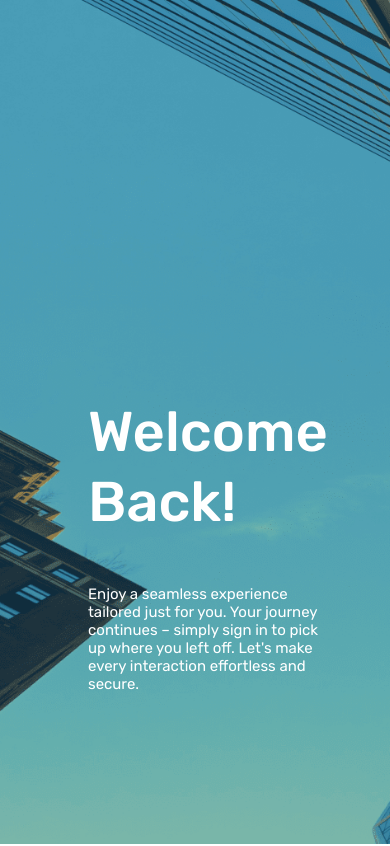
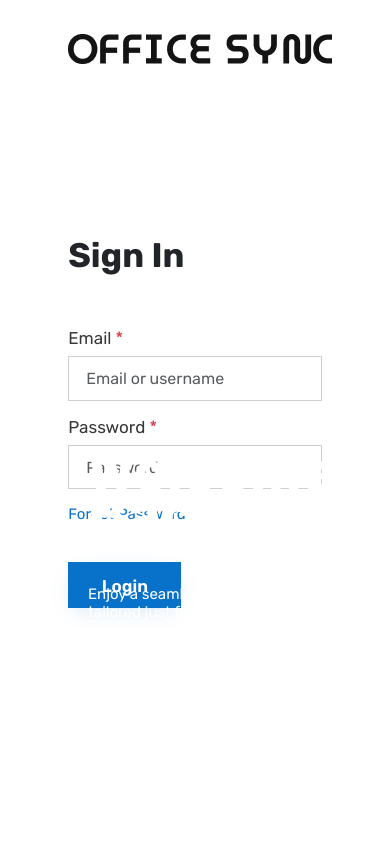
Before and after one commit to developerarjun/officesync-ui-react, a React (Vite) app: page / in a window 390 px wide. Shown: the top 846 px of the page. Built offline with nearby package versions, Linux system fonts and the light colour scheme.

Commit message:
Revert "Feature/login mobile responsive"

```diff
--- a/src/app/modules/auth/login/LoginPage.tsx
+++ b/src/app/modules/auth/login/LoginPage.tsx
@@ -22,24 +22,26 @@ function LoginPage() {
 
   return (
     <section className="authentication">
-      <div >
-        <div className="d-flex flex-md-row flex-column">
-          <div >
+      <div className="container-fluid">
+        <div className="row d-flex flex-wrap">
+          <div className="banner-wrap">
             <AuthContentComponent
-              className="auth-banner d-flex flex-wrap align-items-end welcome-banner lh-base"
+              className="auth-banner d-flex flex-wrap align-items-end welcome-banner"
               bannerHeader="Welcome Back!"
               bannerDesc="
-                        Enjoy a seamless experience tailored just for you. Your journey continues – simply sign in to pick up where you left off. Let's make every interaction effortless and secure.
+                        Enjoy a seamless experience tailored just for you. Your journey continues – simply sign in to pick up where you left off. Let\'s make every interaction effortless and secure.
                     "
             ></AuthContentComponent>
           </div>
-          <div className="pe-md-5">
-            <div className="auth-section display-flex height-full flex-column justify-content-center position-relative auth-form form-pwd-change">
-              <div className="logo header position-absolute">
+          <div className="auth-form form-pwd-change">
+            <div className="auth-section d-flex flex-wrap height-full flex-column justify-content-center position-relative">
+              <div className="header position-absolute">
+                <div className="logo">
                   <a>
                     <img src="/src/assets/images/office-logo.png" />
                   </a>
                 </div>
+              </div>
               <div className="auth-form">
                 <div className="form-head">
                   <h1 className="heading">Sign In</h1>
--- a/src/app/modules/auth/ui/auth-content.component.tsx
+++ b/src/app/modules/auth/ui/auth-content.component.tsx
@@ -2,7 +2,7 @@ function AuthContentComponent({ bannerHeader, bannerDesc, className }: any) {
   return (
     <div className={className}>
       <div className="auth-content">
-        <h2 className="light heading mb-5 lh-sm">{bannerHeader}</h2>
+        <h2 className="light heading mb-5">{bannerHeader}</h2>
         <p className="light">{bannerDesc}</p>
       </div>
     </div>
--- a/src/scss/base/_typography.scss
+++ b/src/scss/base/_typography.scss
@@ -6,7 +6,7 @@
 }
 
 .heading {
-    font-weight: $light-bold;
+    font-weight: $bold;
     font-family: $primaryfont;
 }
 
--- a/src/scss/components/_authentication.scss
+++ b/src/scss/components/_authentication.scss
@@ -12,6 +12,9 @@
         font-size: rem(32);
         line-height: rem(38.4);
     }
+    .banner-wrap {
+        width: calc(100% - rem(500px));
+    }
 }
 
 .auth-form {
```
